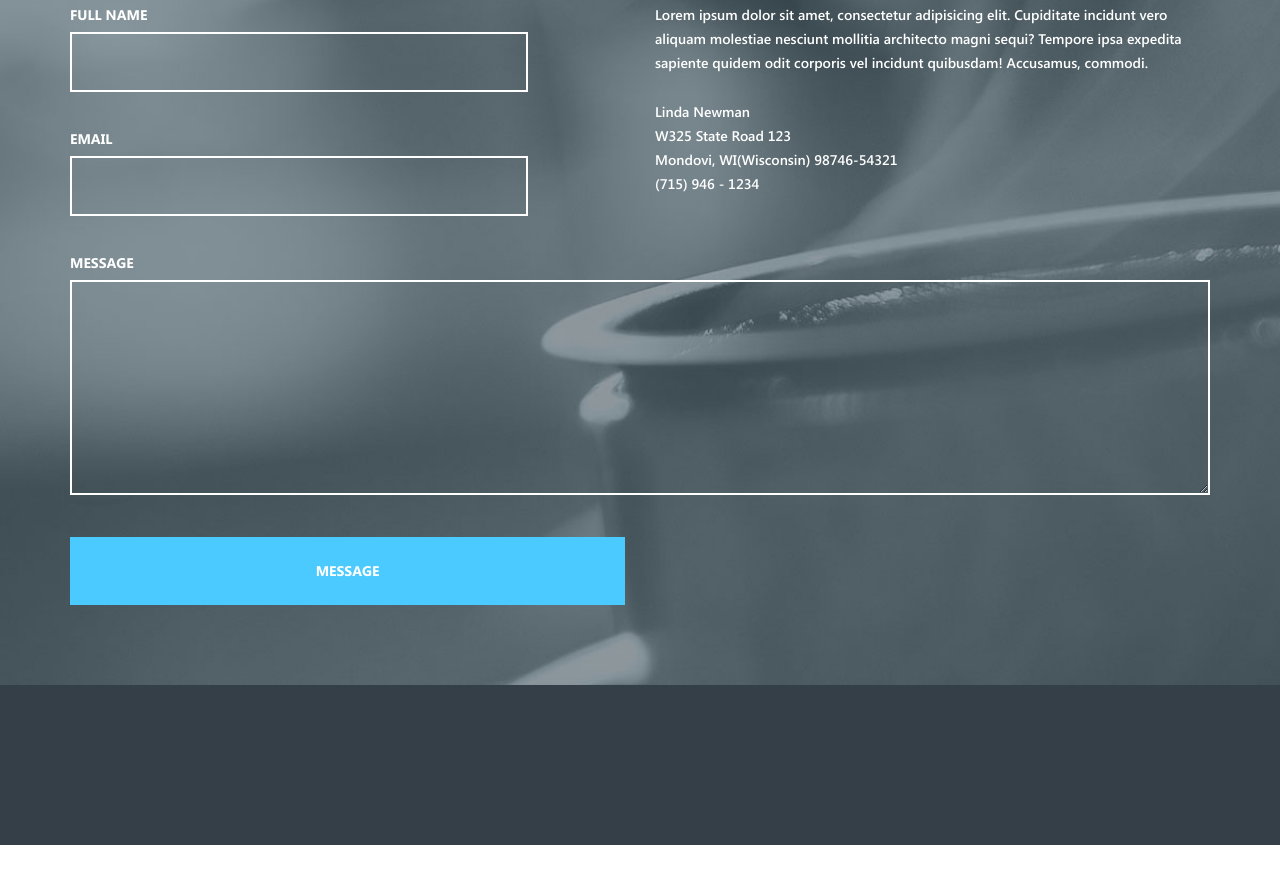
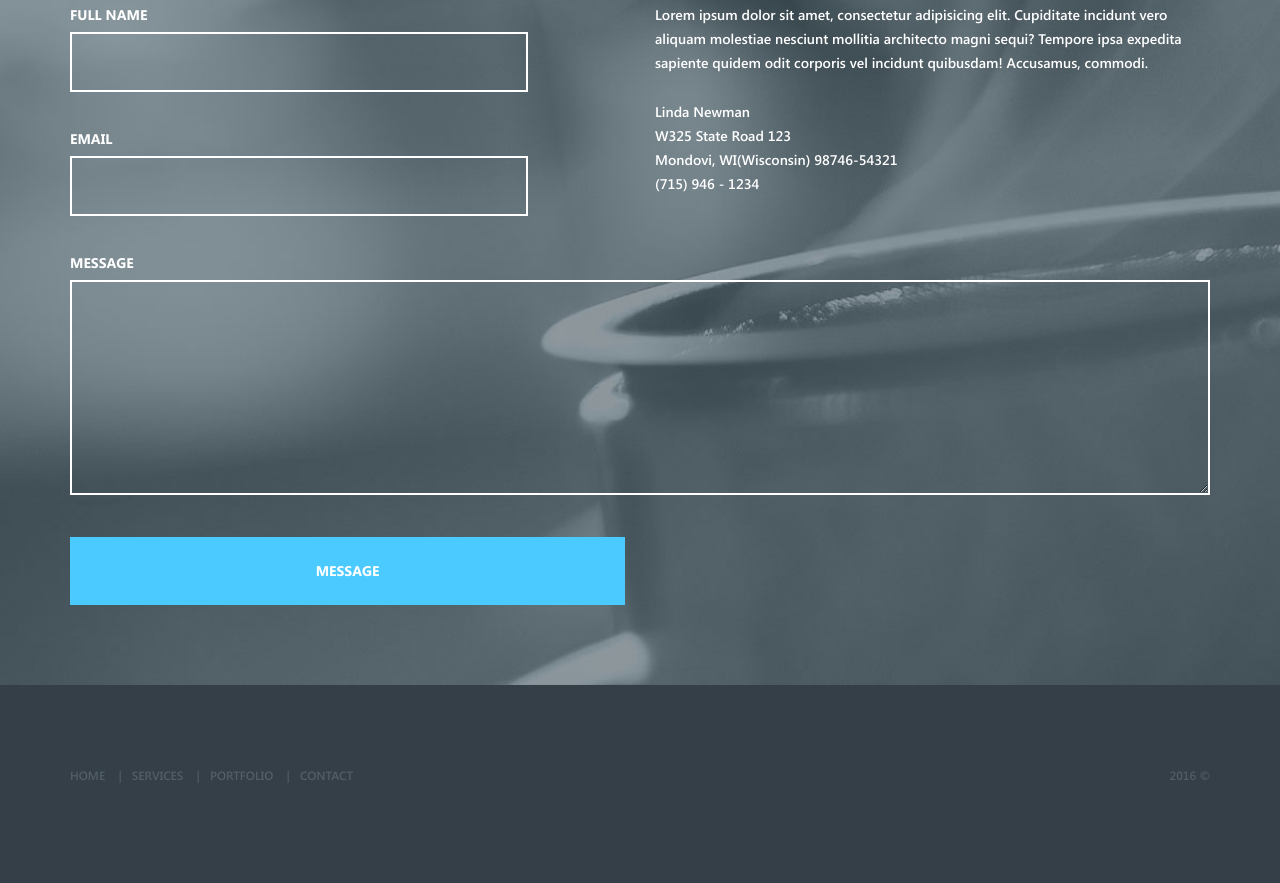
Before and after one commit to nebelenchuk/BluEasy, a plain HTML site: page index.html in a window 1280 px wide. Shown: the part 4251-5134 px from the top of the page. Before the commit the page ends 5096 px from the top, so only its background shows below. Drawn offline with nearby package versions, Linux system fonts and the light colour scheme.

Commit message:
restore footer code

```diff
--- a/index.html
+++ b/index.html
@@ -322,7 +322,19 @@
   </section>
   <!-- //stn-contact -->
   <footer class="site-footer">
-
+    <div class="container">
+      <nav>
+        <ul class="footer-nav" id="Footer-menu">
+          <li><a href="#Home">Home</a></li>
+          <li><a href="#Services">Services</a></li>
+          <li><a href="#Portfolio">Portfolio</a></li>
+          <li><a href="#Contact">Contact</a></li>
+        </ul>
+        <!-- footer-nav -->
+      </nav>
+      <p class="copyright">2016 &copy;</p>
+    </div>
+    <!-- container -->
   </footer>
   <!-- /footer -->
   <!-- jQuery for older IE -->
```
